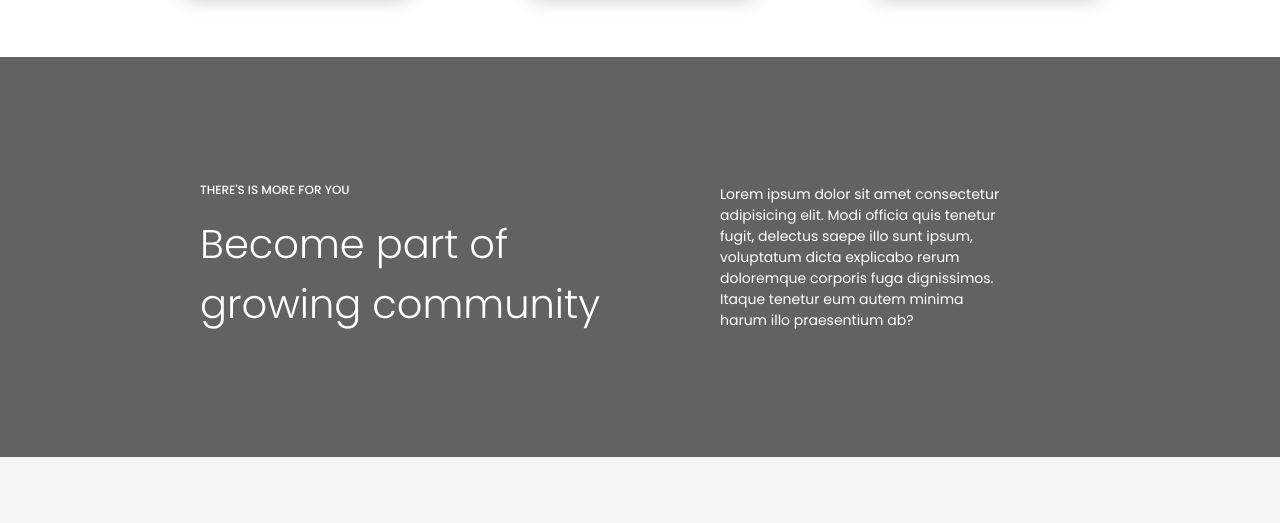
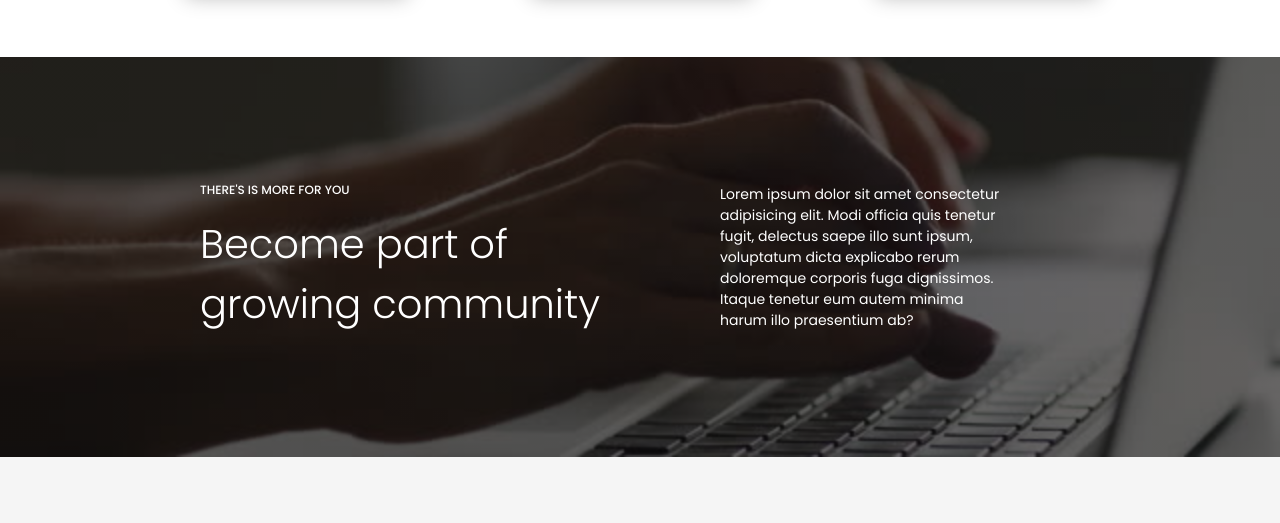
Before and after one commit to SharmaG-Dev/TRY-NOW, a plain HTML site: page index.html in a window 1280 px wide. Shown: the part 1543-2066 px from the top of the page. Drawn offline with Linux system fonts and the light colour scheme; the site is published under a folder, as on GitHub Pages, so addresses that start at the root find nothing; a script that the page names is missing.

Commit message:
Update style.css

```diff
--- a/style.css
+++ b/style.css
@@ -228,7 +228,7 @@
 }
 .banner{
     flex:1;
-    background: linear-gradient(to right,rgba(0,0,0,0.6),rgba(0,0,0,0.6)),url(/Images/bg2.jpg);
+    background: linear-gradient(to right,rgba(0,0,0,0.6),rgba(0,0,0,0.6)),url(Images/bg2.jpg);
     background-size: cover;
     background-position: center;
     display: flex;
```
